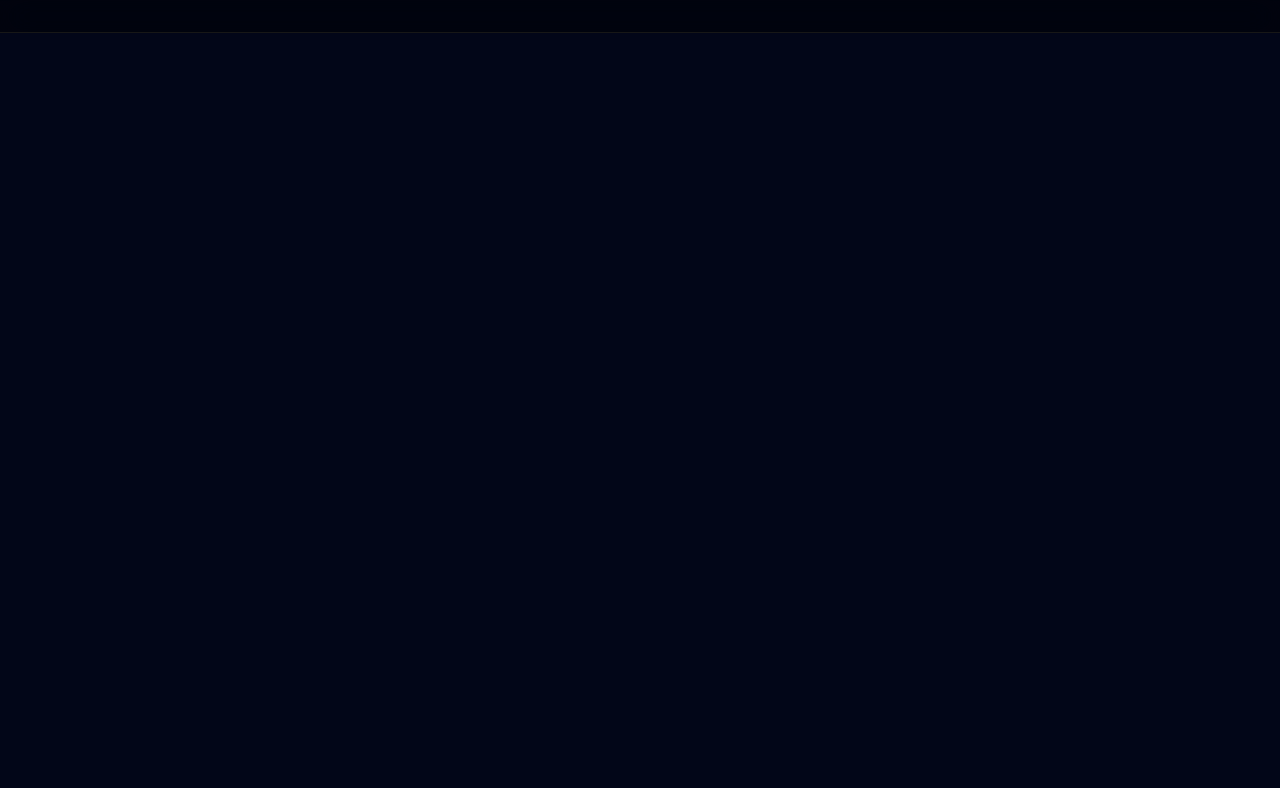
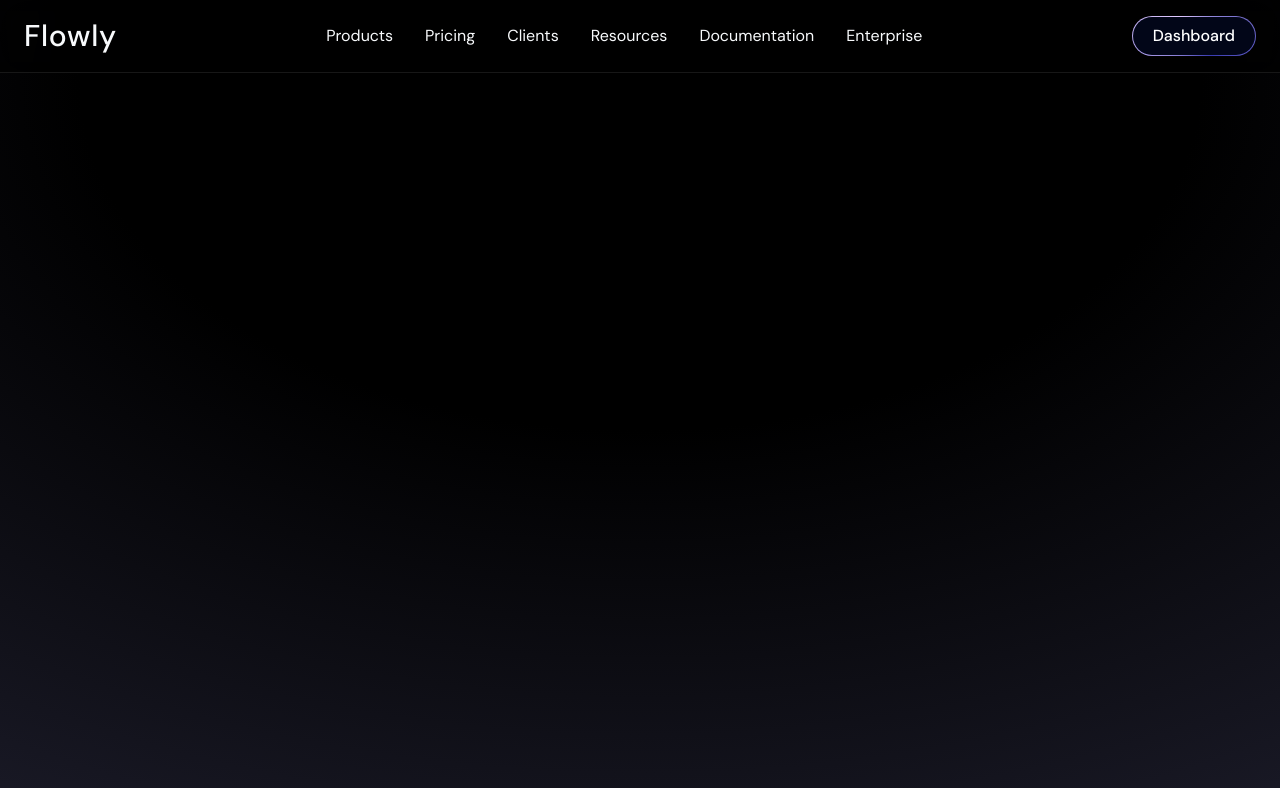
Before and after one commit to Kacper-Lechicki/Flowly, a Next.js app: page / in a window 1280 px wide. Shown: the top 788 px of the page. Built offline with nearby package versions, Linux system fonts and the light colour scheme.

Commit message:
Navbar UI 1.0.0

```diff
--- a/eslint.config.mjs
+++ b/eslint.config.mjs
@@ -1,6 +1,6 @@
-import {dirname} from 'path';
-import {fileURLToPath} from 'url';
-import {FlatCompat} from '@eslint/eslintrc';
+import { dirname } from 'path';
+import { fileURLToPath } from 'url';
+import { FlatCompat } from '@eslint/eslintrc';
 
 const __filename = fileURLToPath(import.meta.url);
 const __dirname = dirname(__filename);
@@ -11,7 +11,7 @@ const compat = new FlatCompat({
 
 const eslintConfig = [
   {
-    ignores: ["node_modules/", ".next/", ".idea/"],
+    ignores: ['node_modules/', '.next/', '.idea/', 'tailwind.config.ts'],
   },
   ...compat.extends('next/core-web-vitals', 'next/typescript'),
 ];
--- a/src/app/globals.css
+++ b/src/app/globals.css
@@ -46,7 +46,7 @@
 }
 
 .dark {
-  --background: oklch(0.129 0.042 264.695);
+  --background: oklch(0.145 0 89.876);
   --foreground: oklch(0.984 0.003 247.858);
   --card: oklch(0.129 0.042 264.695);
   --card-foreground: oklch(0.984 0.003 247.858);
--- a/src/app/layout.tsx
+++ b/src/app/layout.tsx
@@ -2,10 +2,17 @@ import type { Metadata } from 'next';
 import './globals.css';
 import React, { ReactElement } from 'react';
 import { ThemeProvider } from '@/providers/theme-provider';
+import { DM_Sans } from 'next/font/google';
+
+const dmSans = DM_Sans({
+  subsets: ['latin'],
+  weight: ['400', '500', '700'],
+  variable: '--font-dm-sans',
+});
 
 export const metadata: Metadata = {
-  title: 'Create Next App',
-  description: 'Generated by create next app',
+  title: 'Flowly',
+  description: 'Automate Your Work With Flowly.',
 };
 
 export default function RootLayout({
@@ -13,7 +20,7 @@ export default function RootLayout({
 }: Readonly<{ children: React.ReactNode }>): ReactElement {
   return (
     <html lang="en" suppressHydrationWarning>
-      <body className="--font-geist-sans --font-geist-mono antialiased">
+      <body className={`${dmSans.className} antialiased`}>
         <ThemeProvider attribute="class" defaultTheme="dark">
           {children}
         </ThemeProvider>
--- a/src/app/page.tsx
+++ b/src/app/page.tsx
@@ -5,6 +5,11 @@ export default function Home(): ReactElement {
   return (
     <main>
       <Navbar />
+
+      <section className="h-screen w-full  bg-neutral-950 rounded-md  !overflow-visible relative flex flex-col items-center  antialiased">
+        <div className="absolute inset-0  h-full w-full items-center px-5 py-24 [background:radial-gradient(125%_125%_at_50%_10%,#000_35%,#223_100%)]"></div>
+        <div className="flex flex-col mt-[-100px] md:mt-[-50px]"></div>
+      </section>
     </main>
   );
 }
--- a/src/components/global/navbar/navbar.tsx
+++ b/src/components/global/navbar/navbar.tsx
@@ -1,8 +1,68 @@
 import React, { ReactElement } from 'react';
+import Link from 'next/link';
+import { MenuIcon } from 'lucide-react';
 
 const Navbar: () => Promise<ReactElement> = async (): Promise<ReactElement> => {
   return (
-    <header className="fixed right-0 left-0 top-0 flex justify-between items-center px-4 py-4 bg-black/40 backdrop-blur-lg z-[100] border-b-[1px] border-neutral-900"></header>
+    <header className="fixed right-0 left-0 top-0 bg-black/40 backdrop-blur-lg z-[100] border-b-[1px] border-neutral-900">
+      <div className="container mx-auto flex justify-between items-center px-6 py-4">
+        <aside className="flex items-center gap-[2px]">
+          <h1 className="text-2xl font-medium tracking-wide sm:text-3xl">
+            Flowly
+          </h1>
+        </aside>
+
+        <nav className="lg:block hidden">
+          <ul className="flex items-center gap-8 list-none">
+            <li className="h-10">
+              <Link className="flex items-center h-full" href="#">
+                Products
+              </Link>
+            </li>
+            <li className="h-10">
+              <Link className="flex items-center h-full" href="#">
+                Pricing
+              </Link>
+            </li>
+            <li className="h-10">
+              <Link className="flex items-center h-full" href="#">
+                Clients
+              </Link>
+            </li>
+            <li className="h-10">
+              <Link className="flex items-center h-full" href="#">
+                Resources
+              </Link>
+            </li>
+            <li className="h-10">
+              <Link className="flex items-center h-full" href="#">
+                Documentation
+              </Link>
+            </li>
+            <li className="h-10">
+              <Link className="flex items-center h-full" href="#">
+                Enterprise
+              </Link>
+            </li>
+          </ul>
+        </nav>
+
+        <aside className="flex items-center gap-8">
+          <Link
+            href="/dashboard"
+            className="relative inline-flex h-10 overflow-hidden rounded-full p-[1px] focus:outline-none"
+          >
+            <span className="absolute inset-[-1000%] animate-[spin_2s_linear_infinite] bg-[conic-gradient(from_90deg_at_50%_50%,#E2CBFF_0%,#393BB2_50%,#E2CBFF_100%)]" />
+            <span className="inline-flex h-full w-full cursor-pointer items-center justify-center rounded-full bg-slate-950 px-5 py-1 font-medium text-white backdrop-blur-3xl">
+              {/*TODO: wire up user*/}
+              {true ? 'Dashboard' : 'Get Started'}
+            </span>
+          </Link>
+
+          <MenuIcon className="lg:hidden cursor-pointer"></MenuIcon>
+        </aside>
+      </div>
+    </header>
   );
 };
 
--- /dev/null
+++ b/tailwind.config.ts
@@ -0,0 +1,147 @@
+import type { Config } from 'tailwindcss';
+
+const config = {
+  // @ts-ignore
+  darkMode: ['class'],
+  content: [
+    './pages/**/*.{ts,tsx}',
+    './components/**/*.{ts,tsx}',
+    './app/**/*.{ts,tsx}',
+    './src/**/*.{ts,tsx}',
+  ],
+  prefix: '',
+  theme: {
+    container: {
+      center: true,
+      padding: '2rem',
+      screens: {
+        '2xl': '1400px',
+      },
+    },
+    extend: {
+      colors: {
+        border: 'hsl(var(--border))',
+        input: 'hsl(var(--input))',
+        ring: 'hsl(var(--ring))',
+        background: 'hsl(var(--background))',
+        foreground: 'hsl(var(--foreground))',
+        primary: {
+          DEFAULT: 'hsl(var(--primary))',
+          foreground: 'hsl(var(--primary-foreground))',
+        },
+        secondary: {
+          DEFAULT: 'hsl(var(--secondary))',
+          foreground: 'hsl(var(--secondary-foreground))',
+        },
+        destructive: {
+          DEFAULT: 'hsl(var(--destructive))',
+          foreground: 'hsl(var(--destructive-foreground))',
+        },
+        muted: {
+          DEFAULT: 'hsl(var(--muted))',
+          foreground: 'hsl(var(--muted-foreground))',
+        },
+        accent: {
+          DEFAULT: 'hsl(var(--accent))',
+          foreground: 'hsl(var(--accent-foreground))',
+        },
+        popover: {
+          DEFAULT: 'hsl(var(--popover))',
+          foreground: 'hsl(var(--popover-foreground))',
+        },
+        card: {
+          DEFAULT: 'hsl(var(--card))',
+          foreground: 'hsl(var(--card-foreground))',
+        },
+      },
+      borderRadius: {
+        lg: 'var(--radius)',
+        md: 'calc(var(--radius) - 2px)',
+        sm: 'calc(var(--radius) - 4px)',
+      },
+      keyframes: {
+        scroll: {
+          to: {
+            transform: 'translate(calc(-50% - 0.5rem))',
+          },
+        },
+        spotlight: {
+          '0%': {
+            opacity: '0',
+            transform: 'translate(-72%, -62%) scale(0.5)',
+          },
+          '100%': {
+            opacity: '1',
+            transform: 'translate(-50%,-40%) scale(1)',
+          },
+        },
+        moveHorizontal: {
+          '0%': {
+            transform: 'translateX(-50%) translateY(-10%)',
+          },
+          '50%': {
+            transform: 'translateX(50%) translateY(10%)',
+          },
+          '100%': {
+            transform: 'translateX(-50%) translateY(-10%)',
+          },
+        },
+        moveInCircle: {
+          '0%': {
+            transform: 'rotate(0deg)',
+          },
+          '50%': {
+            transform: 'rotate(180deg)',
+          },
+          '100%': {
+            transform: 'rotate(360deg)',
+          },
+        },
+        moveVertical: {
+          '0%': {
+            transform: 'translateY(-50%)',
+          },
+          '50%': {
+            transform: 'translateY(50%)',
+          },
+          '100%': {
+            transform: 'translateY(-50%)',
+          },
+        },
+        'accordion-down': {
+          from: { height: '0' },
+          to: { height: 'var(--radix-accordion-content-height)' },
+        },
+        'accordion-up': {
+          from: { height: 'var(--radix-accordion-content-height)' },
+          to: { height: '0' },
+        },
+      },
+      animation: {
+        scroll:
+          'scroll var(--animation-duration, 40s) var(--animation-direction, forwards) linear infinite',
+        spotlight: 'spotlight 2s ease .75s 1 forwards',
+        'accordion-down': 'accordion-down 0.2s ease-out',
+        'accordion-up': 'accordion-up 0.2s ease-out',
+        first: 'moveVertical 30s ease infinite',
+        second: 'moveInCircle 20s reverse infinite',
+        third: 'moveInCircle 40s linear infinite',
+        fourth: 'moveHorizontal 40s ease infinite',
+        fifth: 'moveInCircle 20s ease infinite',
+      },
+    },
+  },
+  plugins: [require('tailwindcss-animate')],
+} satisfies Config;
+
+// function addVariablesForColors({ addBase, theme }: any) {
+//   let allColors = flattenColorPalette(theme('colors'))
+//   let newVars = Object.fromEntries(
+//     Object.entries(allColors).map(([key, val]) => [`--${key}`, val])
+//   )
+//   addBase({
+//     ':root': newVars,
+//   })
+// }
+
+export default config;
```
Also changed, not shown: 1 other file (tests, documents, lock files or other folders).
